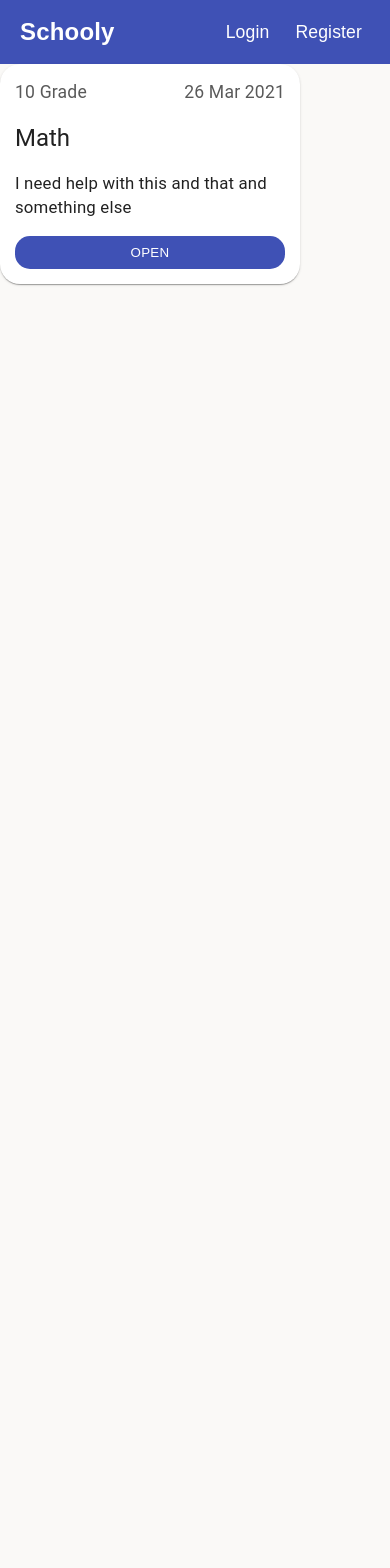
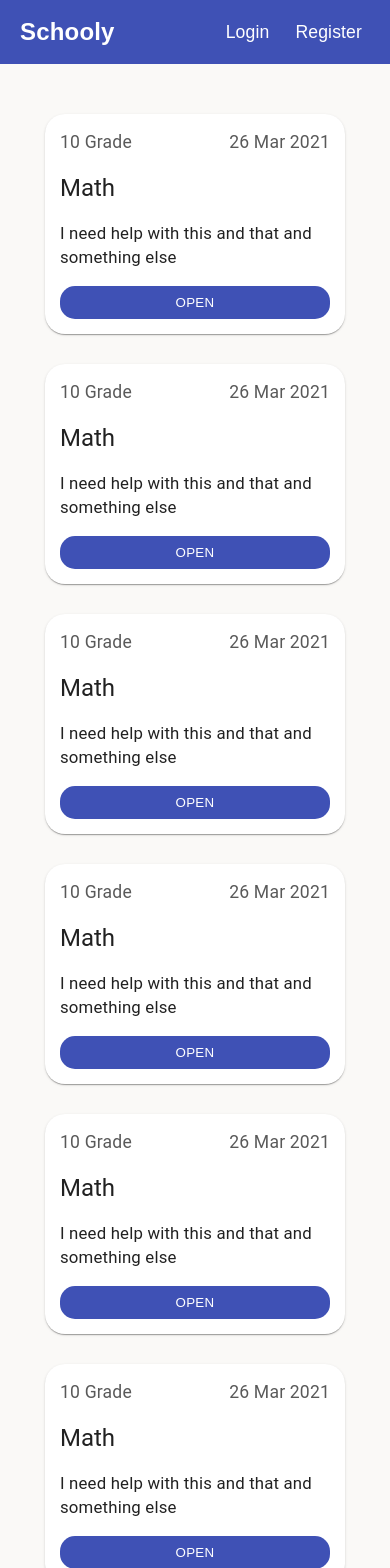
Before and after one commit to ipetrov22/schooly-v2, a React (Create React App) app in the folder client/: page / in a window 390 px wide. Shown: the top 1568 px of the page. Before the commit the page ends 844 px from the top, so only its background shows below. Built offline with nearby package versions, Linux system fonts and the light colour scheme.

Commit message:
add question list media query

```diff
--- a/client/src/components/QuestionList/QuestionList.js
+++ b/client/src/components/QuestionList/QuestionList.js
@@ -5,6 +5,12 @@ const QuestionList = () => {
     return (
         <div className="question-list">
             <QuestionCard/>
+            <QuestionCard/>
+            <QuestionCard/>
+            <QuestionCard/>
+            <QuestionCard/>
+            <QuestionCard/>
+            <QuestionCard/>
         </div>
     );
 };
--- a/client/src/components/QuestionList/QuestionList.scss
+++ b/client/src/components/QuestionList/QuestionList.scss
@@ -0,0 +1,14 @@
+.question-list {
+    padding: 100px 200px;
+    max-width: 1440px;
+    margin: auto;
+
+    display: flex;
+    flex-wrap: wrap;
+    justify-content: center;
+    gap: 30px;
+
+    @media (max-width: 1030px) {
+        padding: 50px 20px;
+    }
+}
```
